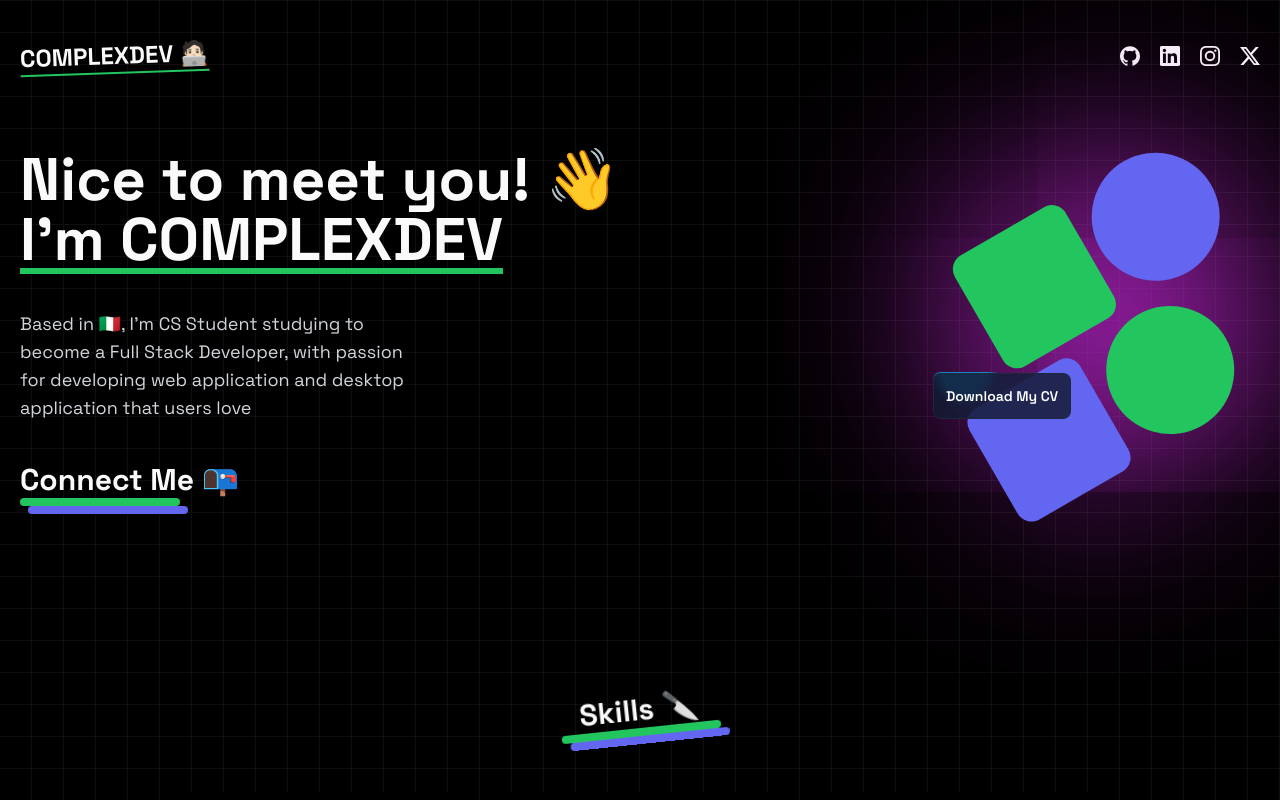
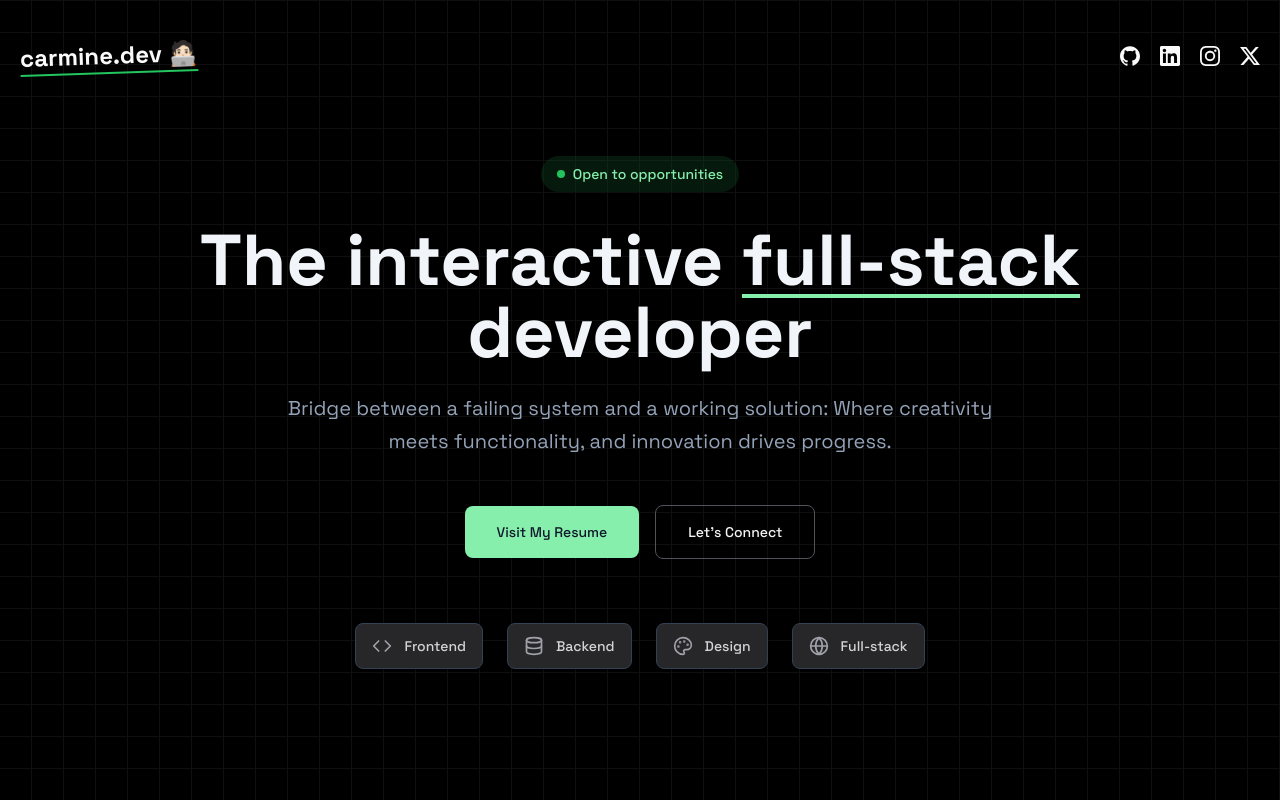
Before and after one commit to C0MPL3XDEV/nextjs-personal-portfolio, a Next.js app: page / in a window 1280 px wide. Shown: the top 800 px of the page. Built offline with nearby package versions, Linux system fonts and the light colour scheme.

Commit message:
Better Header Section implemented Framer Motion and new animation and modern style added to the header section

```diff
--- a/app/(home)/components/HeroSection.tsx
+++ b/app/(home)/components/HeroSection.tsx
@@ -1,69 +1,101 @@
-"use client";
+"use client"
 
-import react, {useState} from 'react';
-import Link from "next/link";
-import {MovingBorderBtn} from "@/components/ui/moving-border";
-import Errormsg from "@/app/(home)/components/Errormsg";
+import {useRef} from 'react';
+import {motion} from "framer-motion";
+import {Code, Database, Globe, Palette} from "lucide-react";
 
 export default function HeroSection () {
-    const [cvLink] = useState('');
-    const [error, setError] = useState(false);
 
-    const handleDownload = (e: { preventDefault: () => void; }) => {
-        if (!cvLink) {
-            e.preventDefault();
-            setError(true);
-        } else {
-            setError(false);
+    const CleanButton = ({children, className = "", variant = "default", href, ...props}: any) => {
+        const ref = useRef<HTMLButtonElement>(null);
+
+        const variants: any = {
+            default: "bg-slate-900 dark:bg-slate-100 text-white dark:text-slate-900 hover:bg-slate-800 dark:hover:bg-slate-200 shadow-sm",
+            outline:
+                "border border-zinc-300 dark:border-zinc-600 hover:bg-zinc-50 dark:hover:bg-zinc-800 text-zinc-900 dark:text-zinc-100",
+            ghost: "hover:bg-slate-100 dark:hover:bg-slate-800 text-slate-700 dark:text-slate-300",
+            accent: "bg-green-300 hover:bg-green-400 text-slate-900 shadow-sm",
         }
-    };
+
+        const Component = href ? "a" : "button";
+        return (
+            <Component
+                ref={ref}
+                href={href}
+                className={`relative px-6 py-3 rounded-lg transition-all duration-200 font-medium text-sm ${variants[variant]} ${className}`}
+                data-magnetic
+                {...props}
+            >
+                <span className="relative z-10 flex items-center gap-2">{children}</span>
+            </Component>
+        )
+    }
 
     return (
-        <div className="min-h-[60vh] flex flex-col-reverse lg:flex-row gap-14 lg:gap-0 items-center justify-between animate-move-up">
-            <div className="space-y-10 text-center lg:text-left">
-                <h1 className="text-4xl lg:text-6xl font-bold">
-                    Nice to meet you! 👋 <br/>{" "}
-                    <span className="underline underline-offset-8 decoration-green-500">{"I'm COMPLEXDEV"}</span>
+        <div className="pt-16 pb-10 px-6 relative z-10 animate-move-up">
+            <div className="max-w-6xl mx-auto text-center">
+                <div
+                    className="inline-flex items-center gap-2 bg-green-100 dark: bg-green-900/30 text-green-800 dark:text-green-300 px-4 py-2 rounded-full text-sm font-medium mb-8">
+                    <div className="w-2 h-2 bg-green-500 rounded-full animate-pulse"></div>
+                    Open to opportunities
+                </div>
+
+                <h1 className="text-5xl md:text-7xl font-bold leading-tight mb-6 text-slate-900 dark:text-slate-100">
+                    The interactive{" "}
+                    <span className="relative">
+                        full-stack
+                        <motion.div
+                            initial={{width: 0}}
+                            animate={{width: "100%"}}
+                            transition={{delay: 1, duration: 1}}
+                            className="absolute bottom-2 left-0 h-1 bg-green-300 -z-10"
+                        />
+                    </span>{" "}
+                    developer
                 </h1>
-                <p className="md:w-96 text-lg text-gray-300">
-                    {
-                        "Based in 🇮🇹, I'm CS Student studying to become a " +
-                        "Full Stack Developer, with passion for developing web application " +
-                        "and desktop application that users love "
+
+                <p className="text-xl text-slate-600 dark:text-slate-400 max-w-3xl mx-auto mb-12 leading-relaxed">
+                    Bridge between a failing system and a working solution: Where
+                    creativity meets functionality, and innovation drives progress.
+                </p>
+
+                <motion.div
+                    initial={{opacity: 0, y: 20}}
+                    animate={{opacity: 1, y: 0}}
+                    transition={{delay: 0.6}}
+                    className="flex flex-col sm:flex-row gap-4 justify-center items-center"
+                >
+                    <CleanButton target="blank" variant="accent" className="px-8 py-4 text-base"
+                                 href="https://drive.google.com/">Visit My Resume</CleanButton>
+                    <CleanButton variant="outline" className="px-8 py-4 text-base" href="#contacts">Let&apos;s
+                        Connect</CleanButton>
+                </motion.div>
+
+                <motion.div
+                    initial={{opacity: 0, y: 30}}
+                    animate={{opacity: 1, y: 0}}
+                    transition={{delay: 0.8}}
+                    className="flex flex-wrap justify-center gap-6 mt-16"
+                >
+                    {[
+                        {icon: <Code className="w-5 h-5"/>, name: "Frontend"},
+                        {icon: <Database className="w-5 h-5"/>, name: "Backend"},
+                        {icon: <Palette className="w-5 h-5"/>, name: "Design"},
+                        {icon: <Globe className="w-5 h-5"/>, name: "Full-stack"},
+                    ].map((item, index) => (
+                        <motion.div
+                            key={item.name}
+                            initial={{opacity: 0, scale: 0.8}}
+                            animate={{opacity: 1, scale: 1}}
+                            transition={{delay: 1 + index * 0.1}}
+                            className="flex items-center gap-3 bg-white dark:bg-zinc-800 border border-slate-200 dark:border-slate-700 px-4 py-3 rounded-lg shadow-sm"
+                        >
+                            <div className="text-slate-600 dark:text-zinc-400">{item.icon}</div>
+                            <div className="text-sm font-medium text-slate-700 dark:text-zinc-300">{item.name}</div>
+                        </motion.div>
+                    ))
                     }
-                </p>
-                <Link href={"mailto:complexdev3@gmail.com"} className="inline-block group">
-                    <div>
-                        <h1 className="text-3xl font-bold group-hover:text-green-400 transition-all">Connect Me 📭</h1>
-                        <div className="w-40 h-2 bg-green-500 rounded-full hover:translate-x-4 transition-all"></div>
-                        <div className="w-40 h-2 bg-indigo-500 rounded-full translate-x-2 hover:translate-x-4 transition-all"></div>
-                    </div>
-                </Link>
-            </div>
-            <div className="relative">
-                <div className="w-72 h-72 space-y-3 -rotate-[30deg] relative">
-                    <div className="flex gap-3 translate-x-8">
-
-                        <div className="w-32 h-32 rounded-2xl bg-green-500"></div>
-
-                        <div className="w-32 h-32 rounded-full bg-indigo-500"></div>
-
-                    </div>
-                    <div className="flex gap-3 -translate-x-8">
-
-                        <div className="w-32 h-32 rounded-2xl bg-indigo-500"></div>
-
-                        <div className="w-32 h-32 rounded-full bg-green-500"></div>
-
-                    </div>
-                    <div className="glow absolute top-[40%] right-1/2 -z-20"></div>
-                </div>
-                <div className="absolute bottom-5 sm:bottom-14 left-0 sm:-left-10">
-                    <MovingBorderBtn borderRadius="0.5rem" className="p-3 font-semibold">
-                    <a href={cvLink} onClick={handleDownload}>Download My CV</a>
-                    </MovingBorderBtn>
-                    {error && <Errormsg />}
-                </div>
+                </motion.div>
             </div>
         </div>
     )
--- a/app/(home)/components/Navbar.tsx
+++ b/app/(home)/components/Navbar.tsx
@@ -32,7 +32,8 @@ export default function Navbar({className}: {className?: string}) {
 
     return (
       <nav className={cn("py-5 flex justify-between items-center animate-move-down", className)}>
-          <h1 className="text-2xl font-bold underline underline-offset-8 decoration-green-500 -rotate-2">COMPLEXDEV 🧑🏻‍💻</h1>
+          <h1 className="text-2xl font-bold underline underline-offset-8 decoration-green-500 -rotate-2">carmine.dev
+              🧑🏻‍💻</h1>
           <div className="flex items-center gap-5">
               {/* map() -> JS Function used to iterate over all objects in an array
                            and returns a new array with the results of the function being passed
--- a/app/layout.tsx
+++ b/app/layout.tsx
@@ -9,14 +9,14 @@ import { Analytics } from "@vercel/analytics/react"
 const spaceGrotesk = Space_Grotesk({ subsets: ["latin"] }); // NextFont
 
 export const metadata: Metadata = {
-    metadataBase: new URL("https://carminedeveloper.vercel.app/"),
+    metadataBase: new URL("https://carminedev.it/"),
 
     title: {
-        template: "COMPLEXDEV | DevPortfolio",
-        default: "COMPLEXDEV | DevPortfolio",
+        template: "carmine.dev | Dev Portfolio",
+        default: "carmine.dev | Dev Portfolio",
     },
     authors: {
-        name: "Carmine G.",
+        name: "carmine.dev",
     },
 
     description:
@@ -24,17 +24,17 @@ export const metadata: Metadata = {
         "Full Stack Developer, with passion for developing web application " +
         "and desktop application that users love ",
     openGraph: {
-        title: "COMPLEXDEV | DevPortfolio",
+        title: "carmine.dev | Dev Portfolio",
         description:
             "Based in 🇮🇹, I'm CS Student studying to become a " +
             "Full Stack Developer, with passion for developing web application " +
             "and desktop application that users love ",
-        url: "https://carminedeveloper.vercel.app/",
-        siteName: "COMPLEXDEV | DevPortfolio",
+        url: "https://carminedev.it/",
+        siteName: "carmine.dev | Dev Portfolio",
         images: "/portfolio-img.png",
         type: "website",
     },
-    keywords: ["complexdev", "carmine giuseppe chessa", "E4GL3OS1NT", "C0MPL3XDEV", "carmine.developer"],
+    keywords: ["carmine.dev", "carminedev.it", "complexdev", "carmine giuseppe chessa", "E4GL3OS1NT", "C0MPL3XDEV", "carmine.developer"],
 };
 
 export default function RootLayout({
--- a/package.json
+++ b/package.json
@@ -15,7 +15,7 @@
     "@vercel/speed-insights": "^1.0.12",
     "class-variance-authority": "^0.7.0",
     "clsx": "^2.1.1",
-    "framer-motion": "^11.3.2",
+    "framer-motion": "^11.18.2",
     "lucide-react": "^0.379.0",
     "mini-svg-data-uri": "^1.4.4",
     "next": "14.2.3",
```
Also changed, not shown: 2 other files (tests, documents, lock files or other folders).
